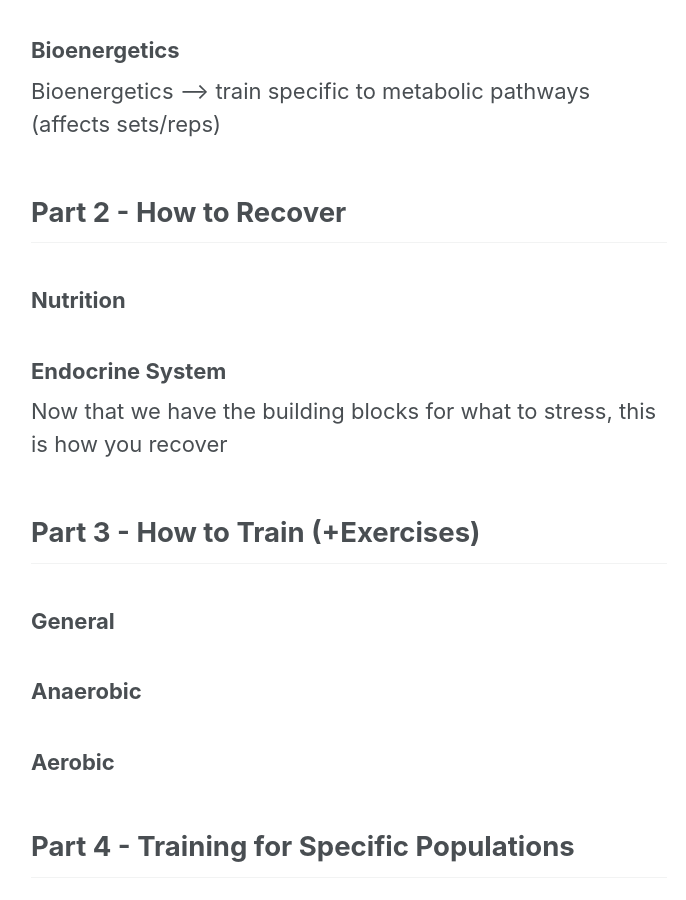
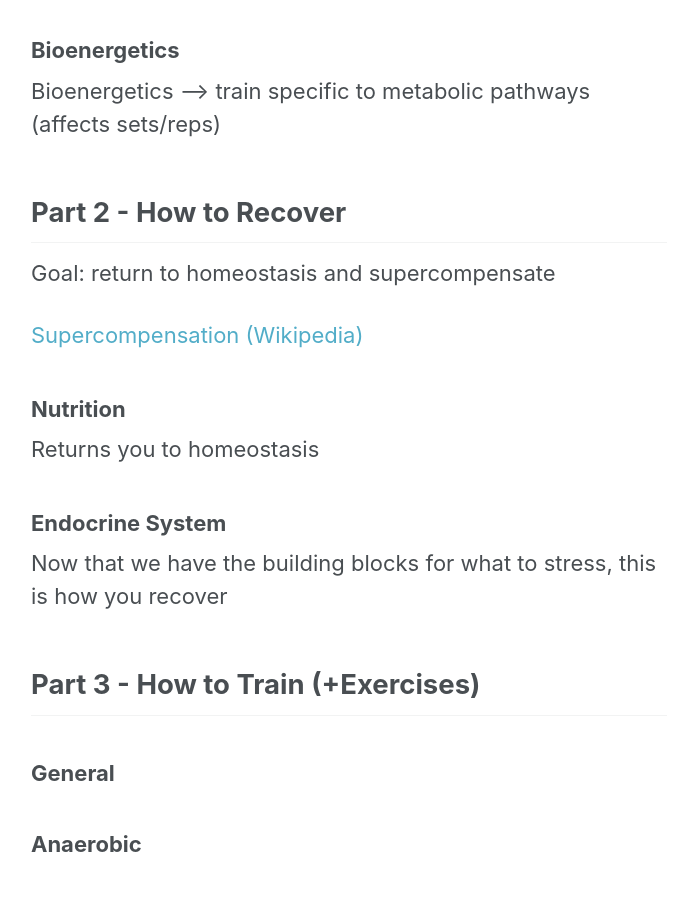
Before and after one commit to shanemileham/levelupmylife, a Jekyll site: the page built from _content/athletic-training.md, in a window 1280 px wide and 900 px high, scrolled down 1917 px. Shown: the whole window, without its empty margins (291-977 px from the left). Built offline with Jekyll 4.4.1, drawn with Linux system fonts in a browser that asks for light colours; comment, search, counter and statistics services are not loaded.

Commit message:
Added misc changes

```diff
--- a/_content/athletic-training.md
+++ b/_content/athletic-training.md
@@ -33,9 +33,13 @@ _Each successive level will investigate one link in the chain and ways to optimi
 Bioenergetics --> train specific to metabolic pathways (affects sets/reps)
 
 ## Part 2 - How to Recover
+Goal: return to homeostasis and supercompensate
+
+[Supercompensation (Wikipedia)](https://en.wikipedia.org/wiki/Supercompensation)
 
 ### Nutrition
 <!-- 10. Nutrition -->
+Returns you to homeostasis
 
 ### Endocrine System
 <!-- 3. Endocrine -->
```
Also changed, not shown: index.md (+2 -0 lines).
